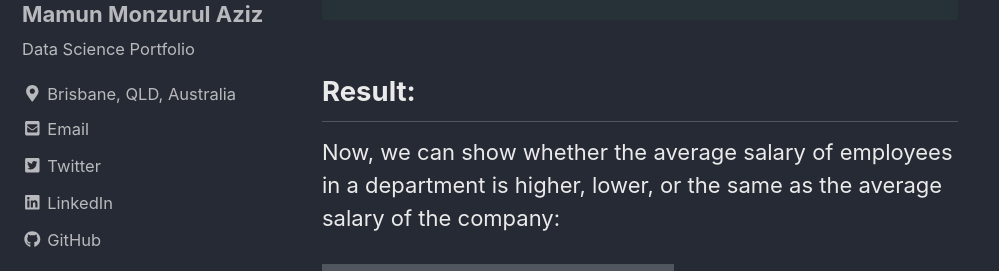
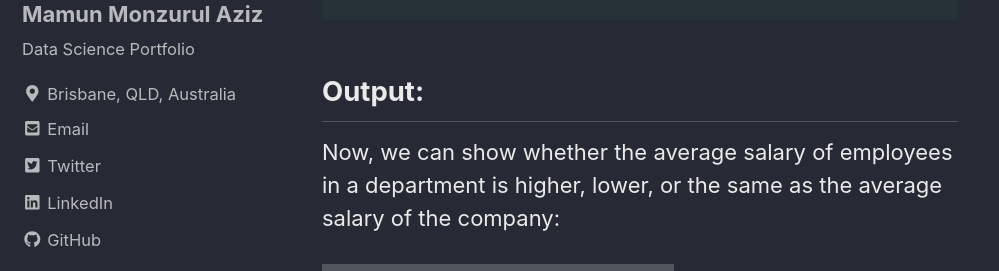
Before and after one commit to mamunmaziz/mamunmaziz.github.io, a Jekyll site: the page built from _posts/2022-12-12-MYSQL Examples.md, in a window 1280 px wide and 900 px high, scrolled down 3849 px. Shown: the part 186-457 px from the top of the window, without its empty margins (0-999 px from the left). Built offline with Jekyll 4.4.1, drawn with Linux system fonts in a browser that asks for light colours; cached includes are drawn as plain includes; nearby versions of some CDN libraries; emoji names are drawn with the system emoji font.

Commit message:
Update 2022-12-12-MYSQL Examples.md

````diff
--- a/_posts/2022-12-12-MYSQL Examples.md
+++ b/_posts/2022-12-12-MYSQL Examples.md
@@ -115,7 +115,7 @@ With final_table AS(
         ELSE 'lower' END AS comparison
         FROM final_table;
 ```
-## Result:
+## Output:
 
 Now, we can show whether the average salary of employees in a department is higher, lower, or the same as the average salary of the company:
 
````
